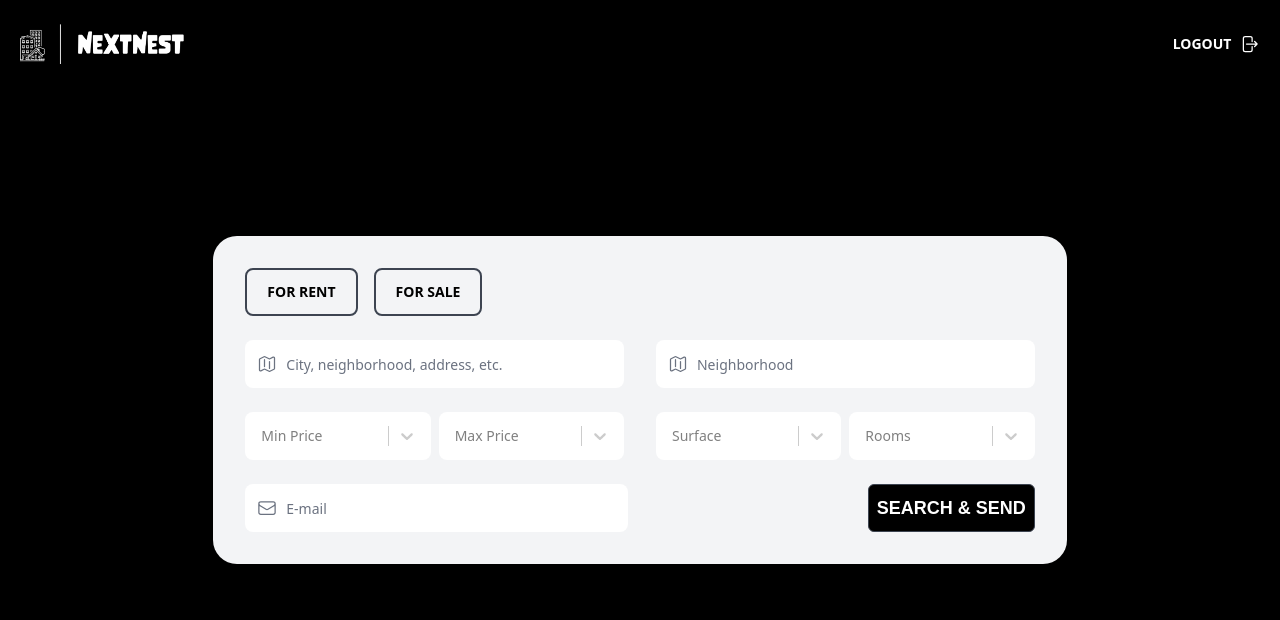
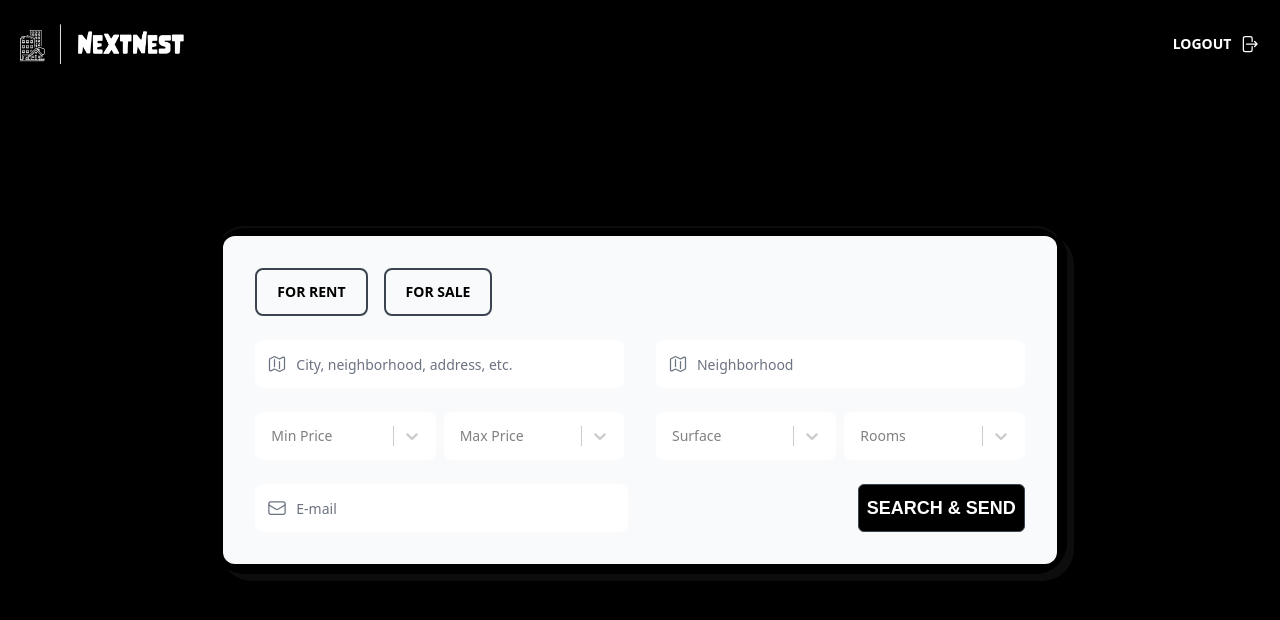
Before and after one commit to yigitaksoy/NextNest, a React (Vite) app in the folder client/: page /home in a window 1280 px wide. Shown: the top 620 px of the page. Built offline with nearby package versions, Linux system fonts and the light colour scheme; no server answers; sample sign-in values are in the browser's storage; a web font is replaced by a local one.

Commit message:
Add drop shadow effect for searcbar

```diff
--- a/client/src/assets/css/style.css
+++ b/client/src/assets/css/style.css
@@ -7,5 +7,14 @@
 @tailwind utilities;
 
 input[type="radio"]:checked + label {
-  @apply btn-warning;
+  @apply bg-sky-300;
 }
+
+#searchbar {
+  border: 2px solid #000;
+  border-top-color: rgb(0, 0, 0);
+  border-top-color: #0d0d0d;
+  border-radius: 32px;
+  padding: 8px;
+  box-shadow: 7px 7px #0d0d0d;
+}
--- a/client/src/components/SearchBar.jsx
+++ b/client/src/components/SearchBar.jsx
@@ -105,8 +105,8 @@ const SearchBar = () => {
   return (
     <div className="font-fontDegular">
       <div className="container mx-auto flex h-screen items-center justify-center p-2 md:p-0 lg:w-2/3">
-        <form onSubmit={handleSubmit} className="w-screen">
-          <div className="grid grid-cols-1 rounded-3xl bg-gray-100 p-6 md:gap-2">
+        <form onSubmit={handleSubmit} className="w-screen" id="searchbar">
+          <div className="grid grid-cols-1 rounded-xl  bg-gray-50 p-6  md:gap-2">
             <ListingTypeInput handleChange={handleChange} formData={formData} />
             <LocationInput handleChange={handleChange} formData={formData} />
             <div className="grid grid-cols-1 md:grid-cols-2 md:gap-4">
```
